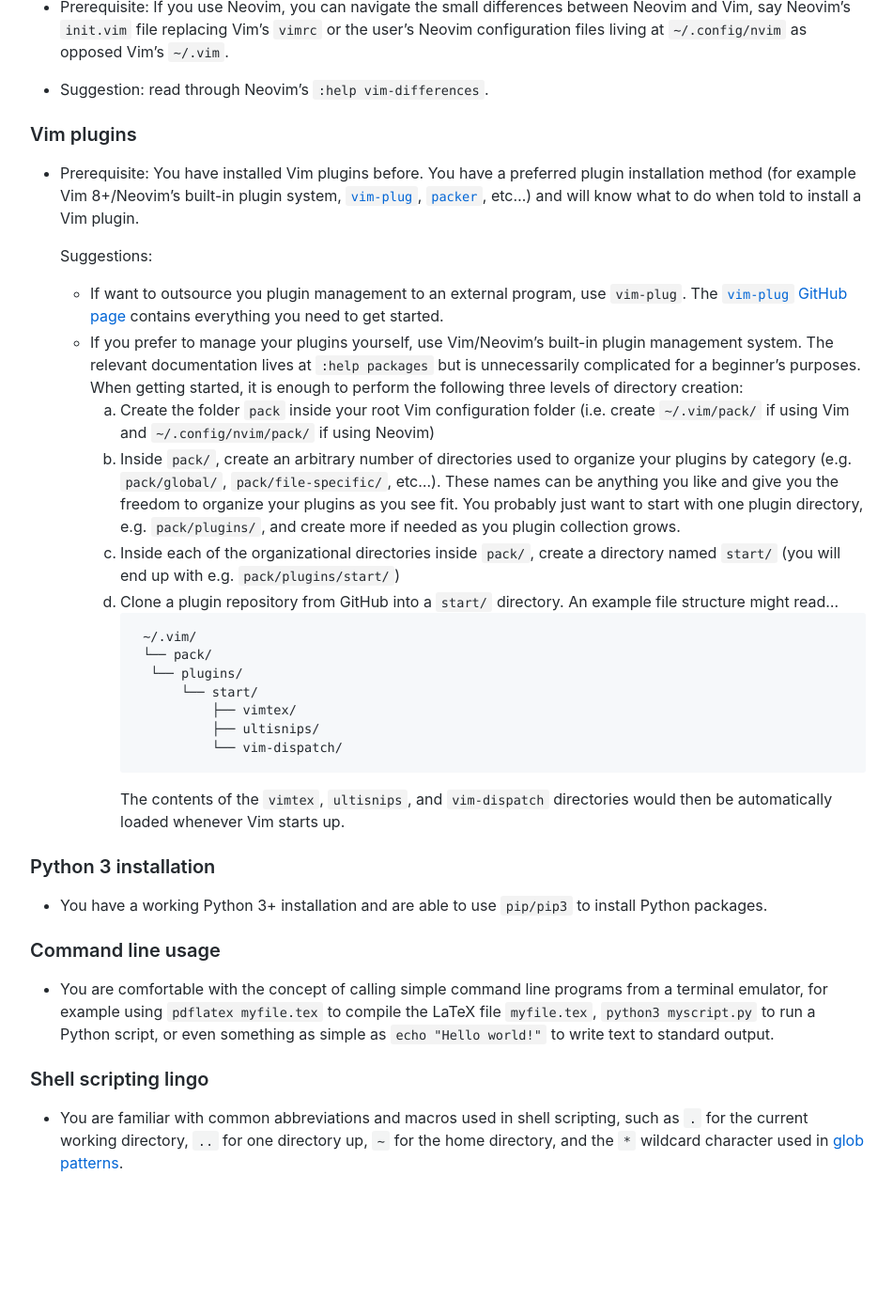
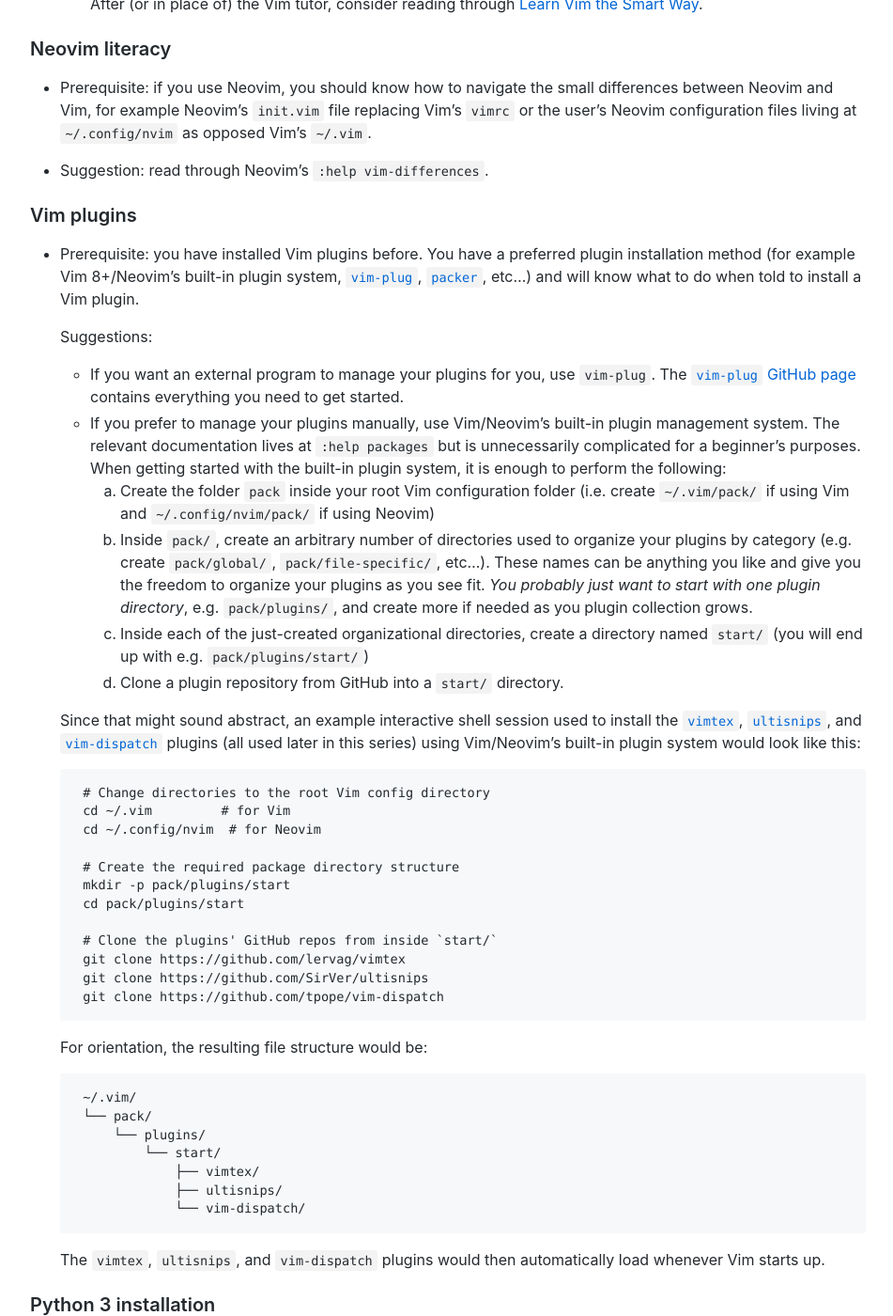
Before and after one commit to ejmastnak/ejmastnak.github.io, a Jekyll site: the page built from tutorials/vim-latex/prerequisites.md, in a window 1280 px wide and 1400 px high, scrolled down 1326 px. Shown: the whole window at 94% size, without its empty margins (163-1114 px from the left). Built offline with Jekyll 4.4.1, drawn with Linux system fonts in a browser that asks for light colours; before the commit the page ends 2628 px from its top, so only the background shows below that; some of the changed text lies outside the part shown.

Commit message:
Complete initial pass of prerequisites article
Note: on bundle exec jekyll serve not working... not sure exactly what
went on, but locally building and serving my website is working now, and
I'll just leave it at that for the time being.

````diff
--- a/tutorials/vim-latex/prerequisites.md
+++ b/tutorials/vim-latex/prerequisites.md
@@ -3,34 +3,37 @@ title: Prerequisites for Writing LaTeX in Vim
 ---
 # Suggested Prerequisites for Writing LaTeX in Vim
 
-To use this series effectively, you should probably meet the prerequisites listed below; each includes a suggestion or mini-tutorial for getting up to speed.
+## About the series
+This is part one in a [six-part series]({% link tutorials/vim-latex/intro.md %}) explaining how to use the Vim text editor to efficiently write LaTeX documents.
+This article covers the prerequisites you should probably meet to get the most out of this series.
+These prerequisites are listed below; each includes a suggestion or mini-tutorial for getting up to speed.
 
 ### Operating system
-- Prerequisite: You are working on macOS, Linux, or some other Unix variant.
+- Prerequisite: you are working on macOS, Linux, or some other Unix variant.
 
 - Suggestion: most techniques in the series should work on Windows, I just have no meaningful experience with Windows and cannot offer any specific advice.
   I suggest you follow along with the series as is, and, if XYZ doesn't work as expected, search the Internet for "how to use XYZ Vim/LaTeX/shell feature on Windows".
   There should be plenty of people more knowledgeable than I am who have figured out a solution or workaround.
 
 ### LaTeX knowledge
-- Prerequisite: You know what LaTeX is, have a working installation, and know how to use it, at least for creating basic documents.
+- Prerequisite: you know what LaTeX is, have a working local installation on your computer, and know how to use it, at least for creating basic documents.
 
 - Suggestions:
-  - See the [LaTeX project's official installation instructions](https://www.latex-project.org/get/) for installing LaTeX.
+  - See the [LaTeX project's official installation instructions](https://www.latex-project.org/get/) for installing LaTeX on various operating systems.
 
   - I recommend the [tutorial at learnlatex.org](https://www.learnlatex.org/en/) as a starting point for learning LaTeX.
     Another decent option, despite the clickbait title, is [Overleaf's *Learn LaTeX in 30 minutes*](https://www.overleaf.com/learn/latex/Learn_LaTeX_in_30_minutes).
-    Note that you can find hundreds of other LaTeX guides on the web, but this can be just as overwhelming as it is helpful.
+    Note that you can find hundreds of other LaTeX guides on the Web, but this can be just as overwhelming as it is helpful.
   Be wary of poorly written or non-comprehensive tutorials, of which there are unfortunately plenty.
   The [LaTeX project's list of helpful links](https://www.latex-project.org/help/links/) is a good place to find high-quality documentation and tutorials.
 
 
 ### Vim knowledge
-- Prerequisite: You know what Vim is, have a working installation, and know how to use it, at least for basic text editing (for example at the level of `vimtutor`).
+- Prerequisite: you know what Vim is, have a working local installation on your computer, and know how to use it, at least for basic text editing (for example at the level of `vimtutor`).
 
   Suggestions:
   - Installation: Vim should come installed on most of the Unix-based systems this series is written for.
-    But just in case: [official instructions for installing Vim](https://github.com/vim/vim#installation).
+    But just in case, here are the [official instructions for installing Vim](https://github.com/vim/vim#installation).
   - And for Neovim: [official instructions for installing Neovim](https://github.com/neovim/neovim/wiki/Installing-Neovim).
     <!-- If you are choosing between Vim and Neovim specifically for the purposes of this series. -->
 
@@ -42,49 +45,76 @@ To use this series effectively, you should probably meet the prerequisites liste
 
     There is also a well-regarded third-party interactive Vim tutor available at [www.openvim.com/tutorial.html](https://www.openvim.com/tutorial.html).
 
-    After (or in place of) the Vim tutor, consider [Learn Vim the Smart Way](https://github.com/iggredible/Learn-Vim).
+    After (or in place of) the Vim tutor, consider reading through [Learn Vim the Smart Way](https://github.com/iggredible/Learn-Vim).
 
 ### Neovim literacy
-- Prerequisite: If you use Neovim, you can navigate the small differences between Neovim and Vim, say Neovim's `init.vim` file replacing Vim's `vimrc` or the user's Neovim configuration files living at `~/.config/nvim` as opposed Vim's `~/.vim`.
+- Prerequisite: if you use Neovim, you should know how to navigate the small differences between Neovim and Vim, for example Neovim's `init.vim` file replacing Vim's `vimrc` or the user's Neovim configuration files living at `~/.config/nvim` as opposed Vim's `~/.vim`.
   <!-- (Nontrivial differences between Neovim and Vim, such as the RPC protocol and client-server model, are explained separately for both editors.) -->
 
 - Suggestion: read through Neovim's `:help vim-differences`.
 
 ### Vim plugins
-- Prerequisite: You have installed Vim plugins before.
+- Prerequisite: you have installed Vim plugins before.
   You have a preferred plugin installation method (for example Vim 8+/Neovim's built-in plugin system, [`vim-plug`](https://github.com/junegunn/vim-plug), [`packer`](https://github.com/wbthomason/packer.nvim), etc...) and will know what to do when told to install a Vim plugin.
 
   Suggestions:
-  - If want to outsource you plugin management to an external program, use `vim-plug`.
+  - If you want an external program to manage your plugins for you, use `vim-plug`.
   The [`vim-plug` GitHub page](https://github.com/junegunn/vim-plug) contains everything you need to get started.
-  - If you prefer to manage your plugins yourself, use Vim/Neovim's built-in plugin management system.
+  - If you prefer to manage your plugins manually, use Vim/Neovim's built-in plugin management system.
   The relevant documentation lives at `:help packages` but is unnecessarily complicated for a beginner's purposes.
-  When getting started, it is enough to perform the following three levels of directory creation:
+  When getting started with the built-in plugin system, it is enough to perform the following:
   1. Create the folder `pack` inside your root Vim configuration folder (i.e. create `~/.vim/pack/` if using Vim and `~/.config/nvim/pack/` if using Neovim)
-  1. Inside `pack/`, create an arbitrary number of directories used to organize your plugins by category (e.g. `pack/global/`, `pack/file-specific/`, etc...).
+  1. Inside `pack/`, create an arbitrary number of directories used to organize your plugins by category (e.g. create `pack/global/`, `pack/file-specific/`, etc...).
      These names can be anything you like and give you the freedom to organize your plugins as you see fit.
-     You probably just want to start with one plugin directory, e.g. `pack/plugins/`, and create more if needed as you plugin collection grows.
-  1. Inside each of the organizational directories inside `pack/`, create a directory named `start/` (you will end up with e.g. `pack/plugins/start/`)
+     *You probably just want to start with one plugin directory*, e.g. `pack/plugins/`, and create more if needed as you plugin collection grows.
+  1. Inside each of the just-created organizational directories, create a directory named `start/` (you will end up with e.g. `pack/plugins/start/`)
   1. Clone a plugin repository from GitHub into a `start/` directory.
-     An example file structure might read...
-     ```sh
-     ~/.vim/
-     └── pack/
-         └── plugins/
-             └── start/
-                 ├── vimtex/
-                 ├── ultisnips/
-                 └── vim-dispatch/
-     ```
-     The contents of the `vimtex`, `ultisnips`, and `vim-dispatch` directories would then be automatically loaded whenever Vim starts up.
+
+  Since that might sound abstract, an example interactive shell session used to install the [`vimtex`](https://github.com/lervag/vimtex), [`ultisnips`](https://github.com/SirVer/ultisnips), and [`vim-dispatch`](https://github.com/tpope/vim-dispatch) plugins (all used later in this series) using Vim/Neovim's built-in plugin system would look like this:
+   ```sh
+   # Change directories to the root Vim config directory
+   cd ~/.vim         # for Vim
+   cd ~/.config/nvim  # for Neovim
+
+   # Create the required package directory structure
+   mkdir -p pack/plugins/start
+   cd pack/plugins/start
+
+   # Clone the plugins' GitHub repos from inside `start/`
+   git clone https://github.com/lervag/vimtex
+   git clone https://github.com/SirVer/ultisnips
+   git clone https://github.com/tpope/vim-dispatch
+   ```
+   For orientation, the resulting file structure would be:
+   ```sh
+   ~/.vim/
+   └── pack/
+       └── plugins/
+           └── start/
+               ├── vimtex/
+               ├── ultisnips/
+               └── vim-dispatch/
+   ```
+   The `vimtex`, `ultisnips`, and `vim-dispatch` plugins would then automatically load whenever Vim starts up.
 
 ### Python 3 installation
-- You have a working Python 3+ installation and are able to use `pip/pip3` to install Python packages.
+- Prerequisite: you have a working Python 3+ installation and are able to use `pip/pip3` to install Python packages.
+
+- Suggestion: refer to one of the many guides on the Internet for setting up a Python 3 installation for your operating system.
+  You should end up with the `python`/`python3` and `pip`/`pip3` commands available from a command line.
 
 ### Command line usage
-- You are comfortable with the concept of calling simple command line programs from a terminal emulator, for example using `pdflatex myfile.tex` to compile the LaTeX file `myfile.tex`, `python3 myscript.py` to run a Python script, or even something as simple as `echo "Hello world!"` to write text to standard output.
+- Prerequisite: You are comfortable with the concept of calling simple command line programs from a terminal emulator, for example using `pdflatex myfile.tex` to compile the LaTeX file `myfile.tex`, `python3 myscript.py` to run a Python script, or even something as simple as `echo "Hello world!"` to write text to standard output.
+<!-- I assume anyone interested in Vim -->
 
-  <!-- https://www.shellscript.sh/index.html -->
+- Suggestion: I assume someone interested in using a command line editor like Vim is already familiar with the command line.
+  But in case you need practice, search YouTube for one of the many guides on getting started with the command line.
 
 ### Shell scripting lingo
-- You are familiar with common abbreviations and macros used in shell scripting, such as `.` for the current working directory, `..` for one directory up, `~` for the home directory, and the `*` wildcard character used in [glob patterns](https://en.wikipedia.org/wiki/Glob_(programming)).
+- Prerequisite: You are familiar with the more common abbreviations and macros used in shell scripting.
+
+- ~~Suggestion:~~ All you need for this series is:
+  - `.` is shorthand for the current working directory
+  - `..` is shorthand for one directory above the current working directory
+  - `~` is shorthand for the home directory
+  - `*` is the match-all wildcard character used in [glob patterns](https://en.wikipedia.org/wiki/Glob_(programming)).
````
